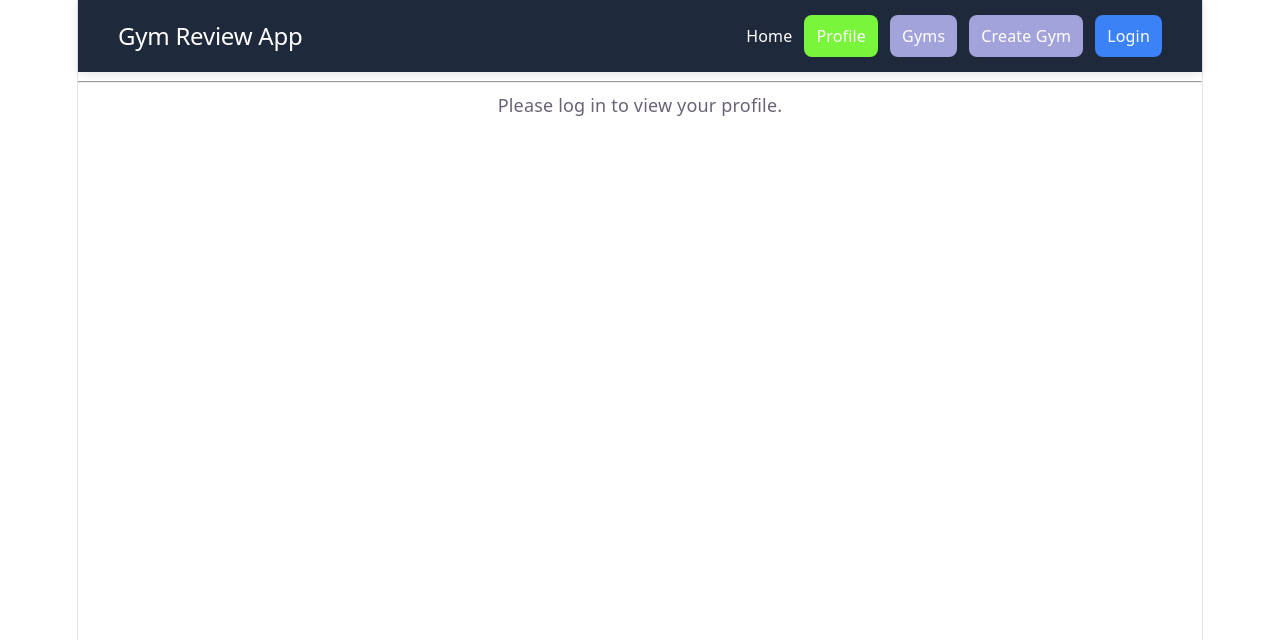
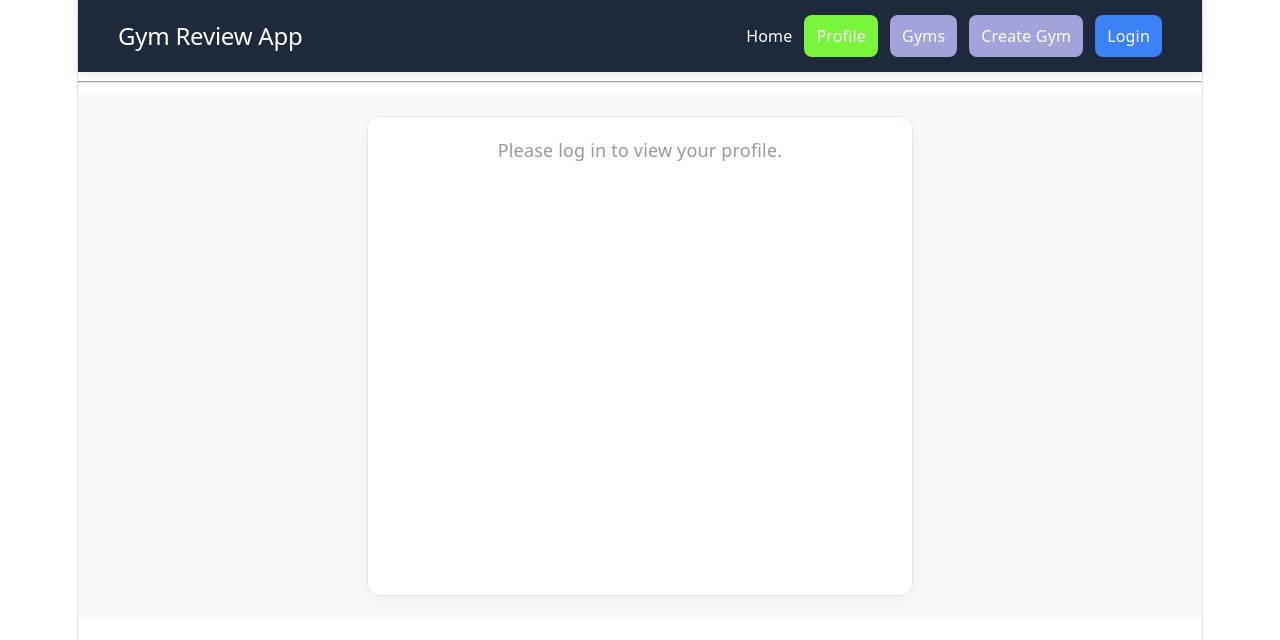
Before and after one commit to dimuthu-mad/Gym-Review-API-2, a React (Vite) app in the folder client/: page /profile in a window 1280 px wide. Shown: the top 640 px of the page. Built offline with nearby package versions, Linux system fonts and the light colour scheme; no server answers.

Commit message:
create user friendly

```diff
--- /dev/null
+++ b/client/src/components/Profile/Profile.css
@@ -0,0 +1,71 @@
+.profile-container {
+  display: flex;
+  justify-content: center;
+  padding: 24px;
+  background: #f7f9fb;
+  min-height: 60vh;
+}
+
+.profile-card {
+  width: 100%;
+  max-width: 500px;
+  background: #ffffff;
+  border: 1px solid #e6e6e6;
+  border-radius: 12px;
+  box-shadow: 0 6px 18px rgba(20, 20, 30, 0.04);
+  padding: 20px 22px;
+  display: flex;
+  flex-direction: column;
+  align-items: center;
+  text-align: center;
+}
+
+.profile-title {
+  margin: 0 0 16px;
+  font-size: 24px;
+  color: #222;
+}
+
+.profile-picture {
+  width: 120px;
+  height: 120px;
+  border-radius: 50%;
+  object-fit: cover;
+  margin: 0 0 16px;
+  border: 3px solid #0069ff;
+}
+
+.profile-name {
+  margin: 0 0 12px;
+  font-size: 20px;
+  color: #333;
+}
+
+.profile-field {
+  display: flex;
+  flex-direction: column;
+  gap: 6px;
+  margin-top: 16px;
+  width: 100%;
+}
+
+.profile-label {
+  color: #666;
+  font-weight: 600;
+  font-size: 14px;
+}
+
+.profile-value {
+  color: #333;
+}
+
+.profile-empty {
+  color: #999;
+  font-weight: 500;
+}
+
+@media (max-width: 520px) {
+  .profile-card {
+    padding: 14px;
+  }
+}
--- a/client/src/components/Profile/Profile.tsx
+++ b/client/src/components/Profile/Profile.tsx
@@ -1,5 +1,6 @@
 import { useState, useEffect } from "react";
 import axios from "axios";
+import "./Profile.css";
 
 type UserProfile = {
   given_name?: string;
@@ -32,24 +33,37 @@ const Profile = () => {
   }, []);
 
   if (loading) {
-    return <div>Loading...</div>;
+    return (
+      <div className="profile-container">
+        <div className="profile-card">Loading...</div>
+      </div>
+    );
   }
   if (!user) {
-    return <div>Please log in to view your profile.</div>;
+    return (
+      <div className="profile-container">
+        <div className="profile-card profile-empty">
+          Please log in to view your profile.
+        </div>
+      </div>
+    );
   }
 
   return (
-    <div>
-      <h1>Profile</h1>
-      <h2>Name: {user.given_name || user.family_name}</h2>
-      {user.picture && (
-        <img
-          src={user.picture}
-          alt="Profile"
-          style={{ width: "100px", borderRadius: "50%" }}
-        />
-      )}
-      <p>Email: {user.email}</p>
+    <div className="profile-container">
+      <div className="profile-card">
+        <h1 className="profile-title">Profile</h1>
+        {user.picture && (
+          <img src={user.picture} alt="Profile" className="profile-picture" />
+        )}
+        <h2 className="profile-name">
+          {user.given_name || user.family_name || "Unknown"}
+        </h2>
+        <div className="profile-field">
+          <span className="profile-label">Email:</span>
+          <span className="profile-value">{user.email}</span>
+        </div>
+      </div>
     </div>
   );
 };
```
Also changed, not shown: 1 other file (tests, documents, lock files or other folders).
